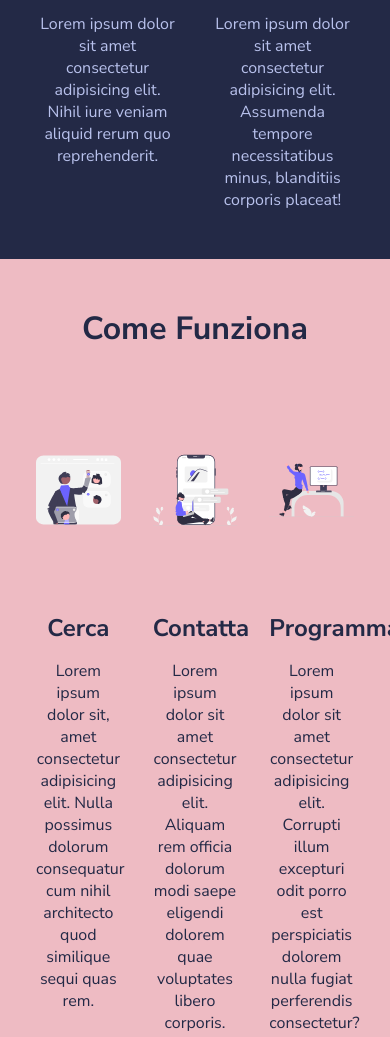
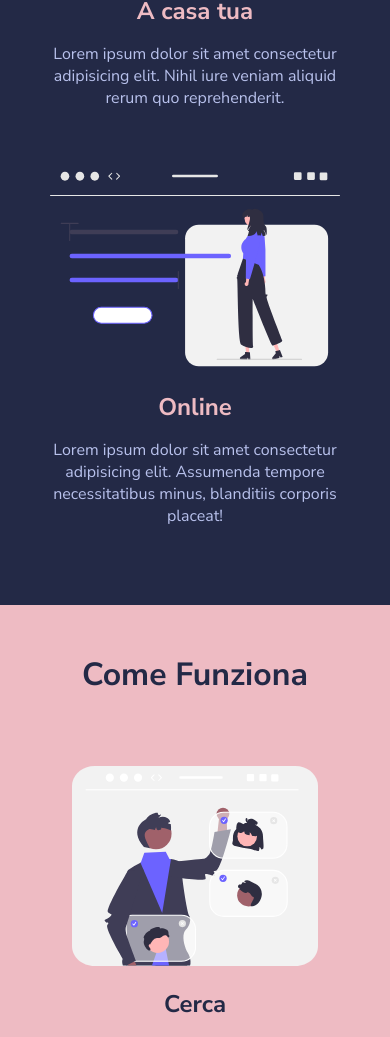
Before and after one commit to Finnedorn/html-css-resp-wannabe, a plain HTML site: page index.html in a window 390 px wide. Shown: the part 490-1527 px from the top of the page. Drawn offline with Linux system fonts and the light colour scheme.

Commit message:
added media quary specs for max-width: 480px

```diff
--- a/css/style.css
+++ b/css/style.css
@@ -129,7 +129,26 @@ img {
  ************************************************/
 
 
- @media screen and (max-width: 768px) {
+ @media screen and (max-width: 480px) {
+    .lessons .col {
+        width: 100%;
+    }
+    .col {
+        width: 100%;
+        padding: 30px;
+    }
+    .steps .col {
+        width: 100%;
+    }
+    .why-us .col-left {
+        width: 100%;
+    }
+    .why-us .col-right {
+        width: 100%;
+    }
+ }
+
+ @media screen and (max-width: 768px ) {
     .container {
         width: 100%;
     }
```
